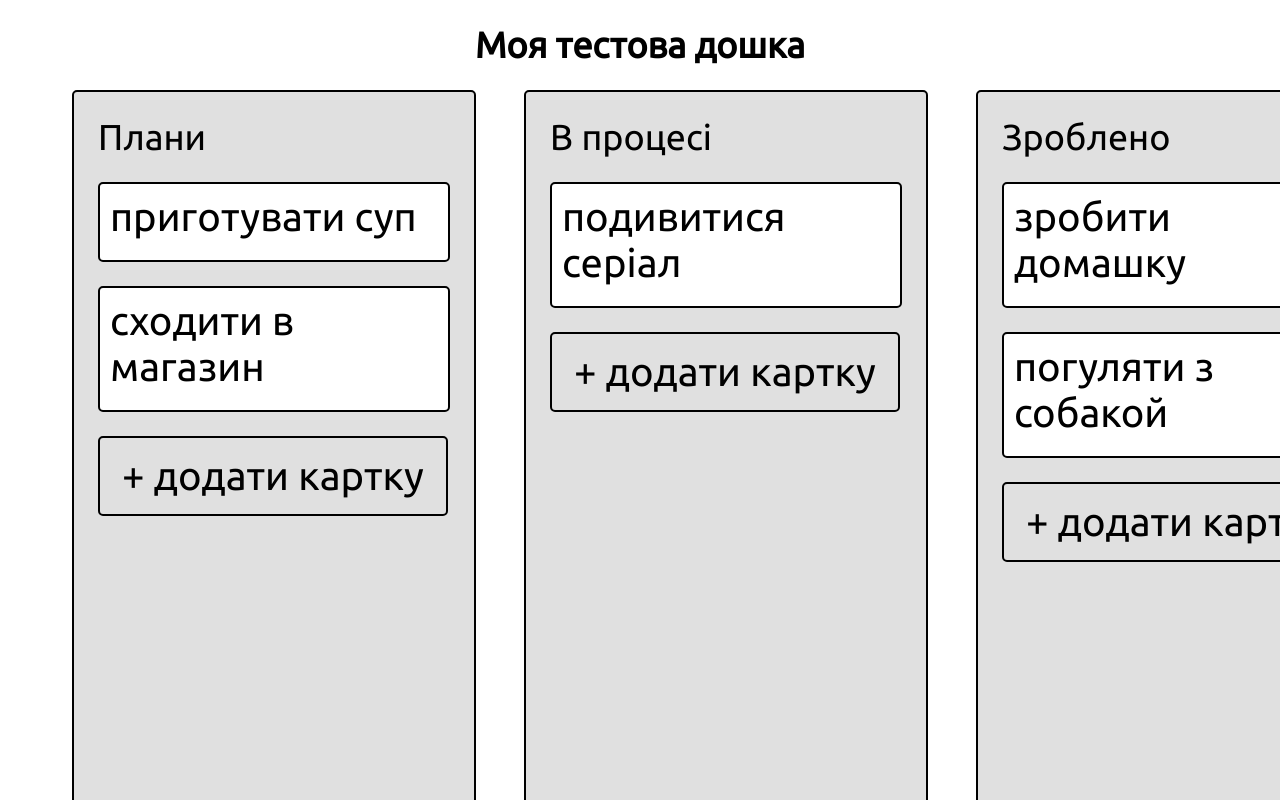
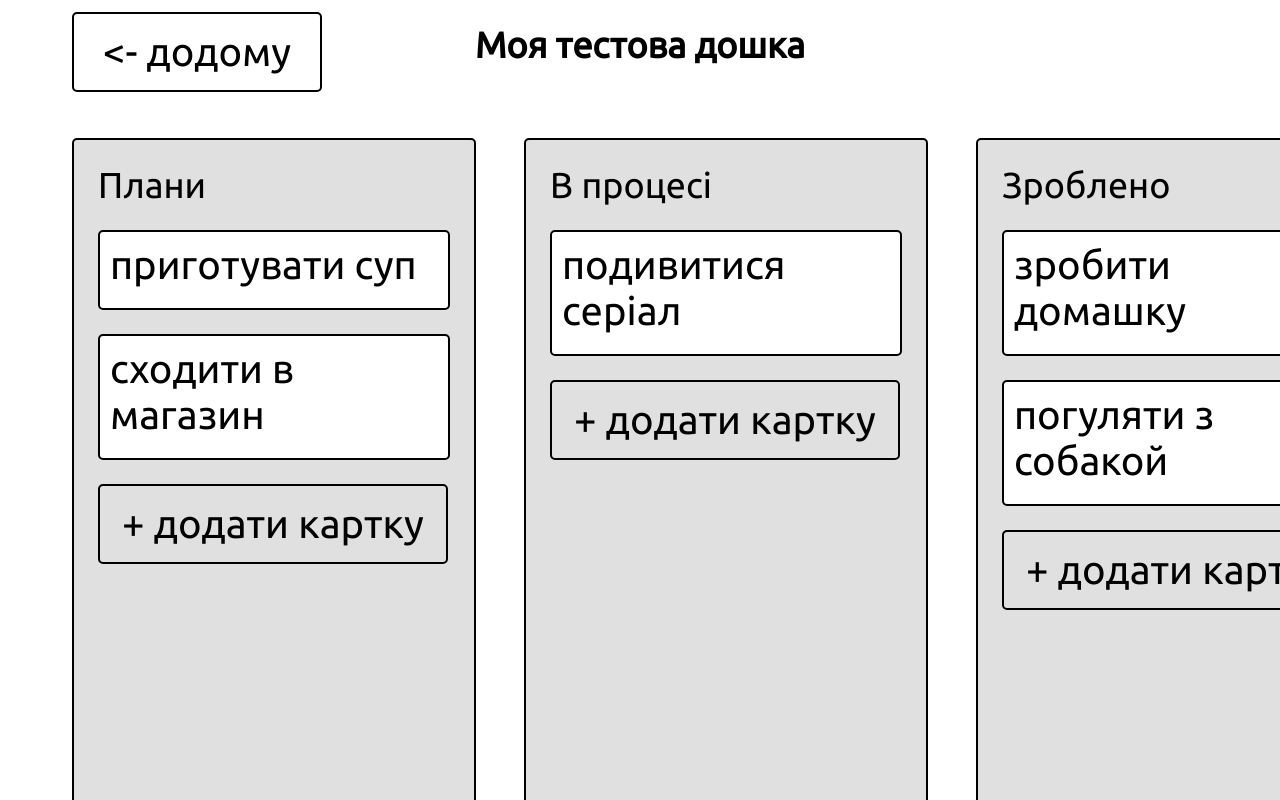
Before and after one commit to mikyven/shpp-frontend-trello, a React (Create React App) app: page /board in a window 1280 px wide. Built offline with nearby package versions, Linux system fonts and the light colour scheme.

Commit message:
minor changes of 1st level

```diff
--- a/src/pages/Board/Board.tsx
+++ b/src/pages/Board/Board.tsx
@@ -30,6 +30,7 @@ export function Board(): ReactElement {
 
   return (
     <>
+      <button className="homeBtn">{`<- додому`}</button>
       <h1>{title}</h1>
       <div className="lists">
         {lists.map((i) => (
--- a/src/pages/Board/board.scss
+++ b/src/pages/Board/board.scss
@@ -1,5 +1,9 @@
 @use '../../common/variables' as v;
 @use "sass:math";
+
+button:hover {
+  filter: brightness(0.9)
+}
 
 body {
   margin: 0;
@@ -9,7 +13,17 @@ body {
 
 h1 {
   text-align: center;
-  font-size: v.$headers-font-size
+  font-size: v.$headers-font-size;
+  margin-bottom: v.$first-property-var * 6;
+}
+
+.homeBtn {
+  @include v.btnPattern;
+
+  position: absolute;
+  width: 250px;
+  background-color: v.$cards-bg-color;
+  margin: v.$first-property-var v.$first-property-var * 6;
 }
 
 #root {
@@ -34,8 +48,4 @@ h1 {
     width: 400px;
     background-color: v.$cards-bg-color;
   }
-
-  #addListBtn:hover {
-    filter: brightness(0.9)
-  }
 }
--- a/src/pages/Board/components/Card/card.scss
+++ b/src/pages/Board/components/Card/card.scss
@@ -1,5 +1,9 @@
 @use '../../../../common/variables' as v;
 @use 'sass:math';
+
+button:hover {
+  filter: brightness(0.9)
+}
 
 li {
   @include v.borderPattern;
```
Also changed, not shown: 1 other file (tests, documents, lock files or other folders).
